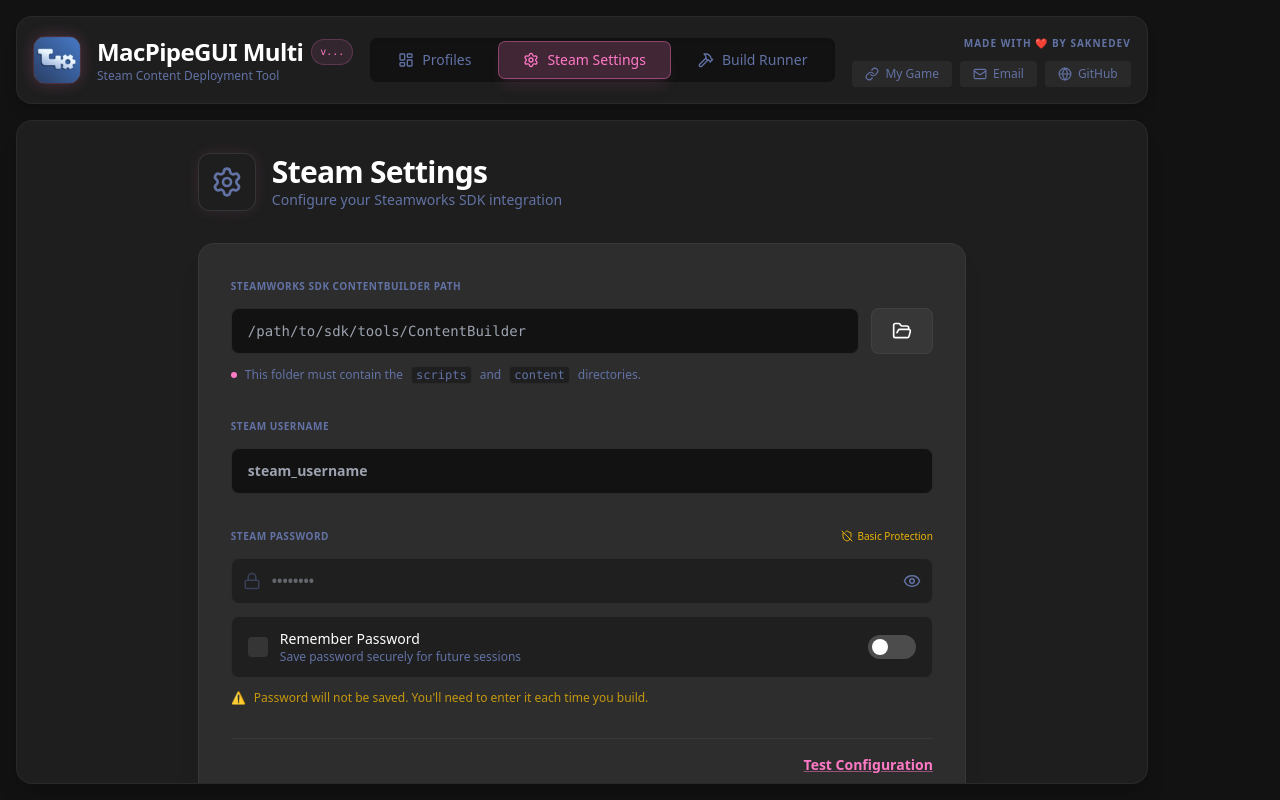
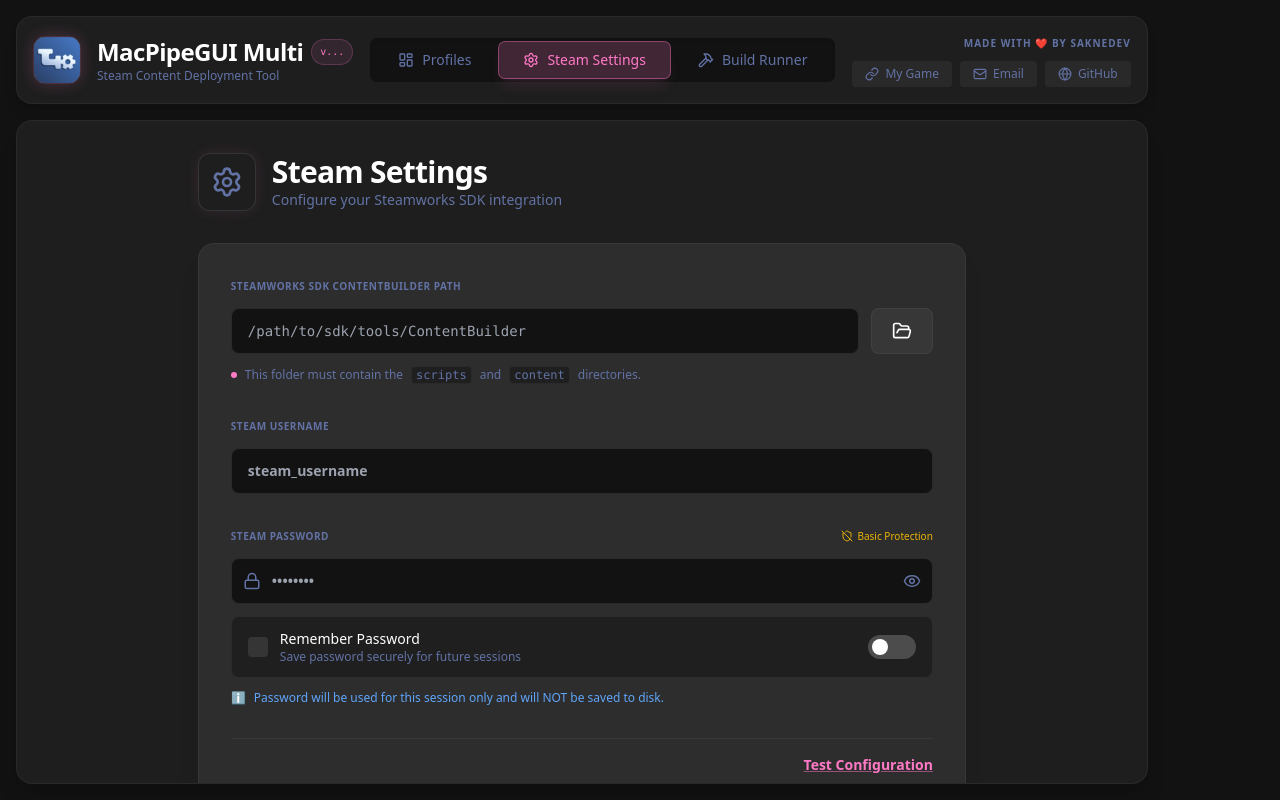
Before and after one commit to HunterAhlquist/MacPipeGUI, a React (Vite) app in the folder MacPipeGUI Electron/: page / in a window 1280 px wide. Both pictures are taken after a click on the button "Steam Settings". Built offline with nearby package versions, Linux system fonts and the light colour scheme.

Commit message:
Improved password, fixed bugs

```diff
--- a/MacPipeGUI Electron/src/pages/BuildPage.tsx
+++ b/MacPipeGUI Electron/src/pages/BuildPage.tsx
@@ -70,10 +70,19 @@
             return;
         }
 
-        // Get password from secure storage
-        const passResult = await ipc.invoke('get-secure-password');
-        if (!passResult.success || !passResult.password) {
-            alert('Please save your Steam Password in Settings first!');
+        // Try to get password from session store first, then secure storage
+        let finalPassword = useStore.getState().tempPassword;
+
+        if (!finalPassword) {
+            // Fallback to secure storage
+            const passResult = await ipc.invoke('get-secure-password');
+            if (passResult.success && passResult.password) {
+                finalPassword = passResult.password;
+            }
+        }
+
+        if (!finalPassword) {
+            alert('Please enter your Steam Password in Settings first!');
             return;
         }
 
@@ -81,7 +90,7 @@
         setIsBuilding(true);
 
         ipc.invoke('generate-vdf', selectedProfile, config).then(() => {
-            ipc.send('run-build', selectedProfile, config, passResult.password);
+            ipc.send('run-build', selectedProfile, config, finalPassword);
         }).catch((err: any) => {
             setLogs(prev => [...prev, `❌ VDF Generation Error: ${err}`]);
             setIsBuilding(false);
--- a/MacPipeGUI Electron/src/pages/SettingsPage.tsx
+++ b/MacPipeGUI Electron/src/pages/SettingsPage.tsx
@@ -14,6 +14,8 @@
     const [validationStatus, setValidationStatus] = useState<{ valid: boolean, message: string } | null>(null);
     const [passwordSaveStatus, setPasswordSaveStatus] = useState<string | null>(null);
 
+    const setTempPassword = useStore(state => state.setTempPassword);
+
     // Load saved password on mount
     useEffect(() => {
         const loadPassword = async () => {
@@ -27,6 +29,7 @@
                 const result = await ipc.invoke('get-secure-password');
                 if (result.success && result.password) {
                     setPassword(result.password);
+                    setTempPassword(result.password); // Also set current session password
                 }
             } catch (e) {
                 console.error('Failed to load password:', e);
@@ -41,7 +44,14 @@
         // Save config
         updateConfig({ ...config, builderPath, loginName, rememberPassword });
 
-        // Handle password
+        // Update session password immediately
+        if (password) {
+            setTempPassword(password);
+        } else {
+            setTempPassword(null);
+        }
+
+        // Handle secure storage
         if (ipc) {
             if (rememberPassword && password) {
                 const result = await ipc.invoke('save-secure-password', password);
@@ -50,9 +60,14 @@
                 } else {
                     setPasswordSaveStatus('❌ Failed to save password');
                 }
-            } else if (!rememberPassword) {
+            } else {
+                // If not remembering, clear from disk but keep in session (via setTempPassword above)
                 await ipc.invoke('clear-secure-password');
-                setPasswordSaveStatus('🗑️ Password cleared');
+                if (password) {
+                    setPasswordSaveStatus('ℹ️ Using session password (unsaved)');
+                } else {
+                    setPasswordSaveStatus('🗑️ Password cleared');
+                }
             }
         }
 
@@ -147,8 +162,7 @@
                                 type={showPassword ? "text" : "password"}
                                 value={password}
                                 onChange={(e) => setPassword(e.target.value)}
-                                disabled={!rememberPassword}
-                                className={`w-full bg-bg-main border border-white/10 rounded-lg pl-10 pr-12 py-3 text-white focus:outline-none focus:border-accent focus:ring-1 focus:ring-accent/50 font-semibold transition-all ${!rememberPassword ? 'opacity-50' : ''}`}
+                                className="w-full bg-bg-main border border-white/10 rounded-lg pl-10 pr-12 py-3 text-white focus:outline-none focus:border-accent focus:ring-1 focus:ring-accent/50 font-semibold transition-all"
                                 placeholder="••••••••"
                             />
                             <button
@@ -180,9 +194,9 @@
                         </div>
 
                         {!rememberPassword && (
-                            <p className="text-xs text-yellow-500/80 flex items-center gap-2">
-                                <span className="text-yellow-500">⚠️</span>
-                                Password will not be saved. You'll need to enter it each time you build.
+                            <p className="text-xs text-blue-400 flex items-center gap-2">
+                                <span className="text-blue-400">ℹ️</span>
+                                Password will be used for this session only and will NOT be saved to disk.
                             </p>
                         )}
 
--- a/MacPipeGUI Electron/src/store.ts
+++ b/MacPipeGUI Electron/src/store.ts
@@ -13,6 +13,8 @@
     deleteProfile: (id: string) => void;
     selectProfile: (id: string | null) => void;
     updateConfig: (config: SteamConfig) => void;
+    tempPassword: string | null;
+    setTempPassword: (password: string | null) => void;
 }
 
 export const useStore = create<AppState>((set, get) => ({
@@ -76,5 +78,8 @@
         if (window.ipcRenderer) {
             window.ipcRenderer.invoke('set-store', 'config', config);
         }
-    }
+    },
+
+    tempPassword: null,
+    setTempPassword: (password) => set({ tempPassword: password })
 }));
```
